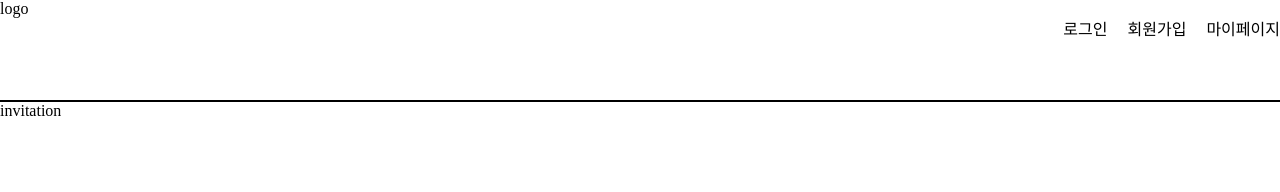
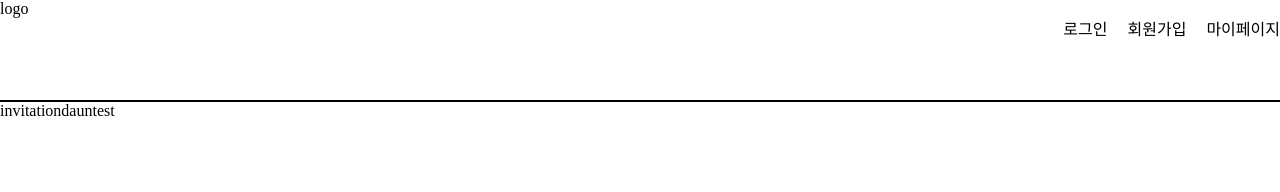
Before and after one commit to bbubbuC/bbubbu, a Next.js app: page /Invitation in a window 1280 px wide. Shown: the top 192 px of the page. Built offline with nearby package versions, Linux system fonts and the light colour scheme.

Commit message:
daun_test

```diff
--- a/pages/Invitation.js
+++ b/pages/Invitation.js
@@ -3,7 +3,7 @@ import styles from '@/styles/invitation.module.scss'
 
 const invitation = () => {
   return (
-    <div>invitation</div>
+    <div>invitationdauntest</div>
   )
 }
 
```
